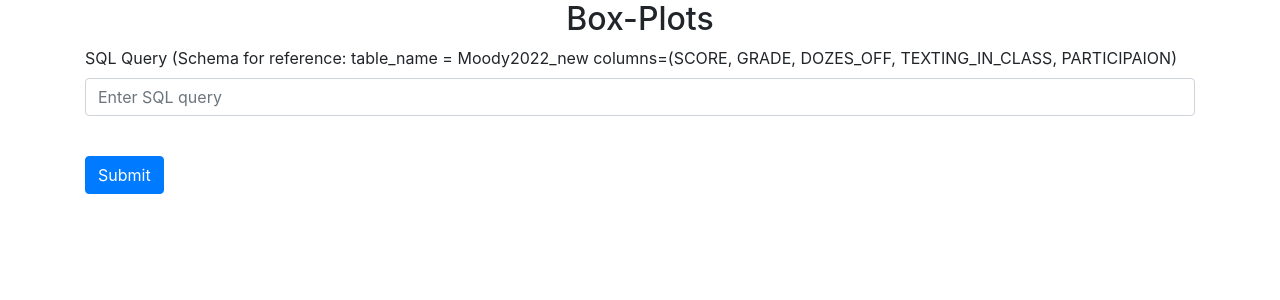
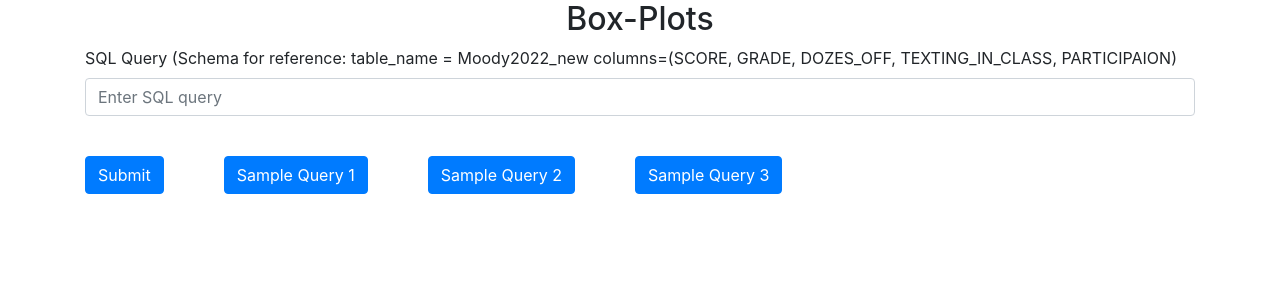
Before and after one commit to tanay-98/box-plots-project, a Flask app: page / in a window 1280 px wide. Shown: the part 56-356 px from the top of the page. Run offline with Flask 2, Linux system fonts and the light colour scheme; some libraries are stand-ins or nearby versions.

Commit message:
Visual Enhancements

```diff
--- a/website/templates/base.html
+++ b/website/templates/base.html
@@ -35,6 +35,18 @@
         </div>
       </div>
     </nav>
+    {% with messages = get_flashed_messages(with_categories=true) %}
+    {% for category, message in messages %}
+        {% if category == 'error' %}
+            <div class="alert alert-danger alter-dismissable fade show" role="alert">
+                {{ message }}
+                <button type="button" class="close" data-dismiss="alert">
+                    <span aria-hidden="true">&times;</span>
+                </button>
+            </div>
+        {% endif %}
+    {% endfor %}
+    {% endwith %}
 
     <div class="container">
       <form method="post">
@@ -52,7 +64,12 @@
           />
         </div>
         <br />
-        <button type="submit" class="btn btn-primary">Submit</button>
+        <button type="submit" class="btn btn-primary" name="submit_btn" value="cq" style="margin-right:5%;">Submit</button>
+        <button type="submit" class="btn btn-primary" name="submit_btn" value="sq1" style="margin-right:5%;">Sample Query 1</button>
+        <button type="submit" class="btn btn-primary" name="submit_btn" value="sq2" style="margin-right:5%;">Sample Query 2</button>
+        <button type="submit" class="btn btn-primary" name="submit_btn" value="sq3" style="margin-right:5%;">Sample Query 3</button>
+
+
       </form>
     </div>
 
--- a/website/views.py
+++ b/website/views.py
@@ -1,7 +1,8 @@
-from flask import Blueprint, render_template, request
+from flask import Blueprint, flash, render_template, request
+from matplotlib.pyplot import legend, title
 from . import mysql
 import pandas as pd
-import plotly.express as px
+import plotly.graph_objects as go
 import json
 import plotly
 
@@ -10,7 +11,8 @@ views = Blueprint('views', __name__)
 @views.route('/', methods=['GET', 'POST'])
 def home():
     if request.method == 'POST':
-        query_s = request.form.get('query')
+        grade_col = {'A':'#1f77b4', 'B':'#ff7f0e', 'C':'#2ca02c', 'D':'#d62728', 'E':'#9467bd', 'F':'#8c564b'}
+
         query_o = "SELECT * FROM Moody2022_new;"
 
         cur = mysql.connection.cursor()
@@ -18,18 +20,44 @@ def home():
         cur.execute(query_o)
         df = pd.DataFrame(cur.fetchall())
         print(len(df))
-        fig = px.box(df, y="SCORE", x="GRADE")
+        fig = go.Figure()
+        for grade in grade_col:
+            fig.add_trace(go.Box(y=df[df.GRADE.eq(grade)]['SCORE'], name=grade,
+            marker_color=grade_col[grade]))
+        fig.update_layout(
+            title=query_o,
+            legend_title="GRADES")
 
         graphJSON_o = json.dumps(fig, cls=plotly.utils.PlotlyJSONEncoder)
 
-        cur.execute(query_s)
-        df = pd.DataFrame(cur.fetchall())
-        print(df.head())
-        fig = px.box(df, y="SCORE", x="GRADE")
+        if request.form['submit_btn'] == 'sq1':
+            query_s = "SELECT * FROM Moody2022_new WHERE DOZES_OFF='always';"
+        elif request.form['submit_btn'] == 'sq2':
+            query_s = "SELECT * FROM Moody2022_new WHERE PARTICIPATION < 0.2;"
+        elif request.form['submit_btn'] == 'sq3':
+            query_s = "SELECT * FROM Moody2022_new WHERE PARTICIPATION > 0.5 and TEXTING_IN_CLASS='never';"
+        else:
+            query_s = request.form.get('query')
 
-        graphJSON_s = json.dumps(fig, cls=plotly.utils.PlotlyJSONEncoder)
+        try:
+
+            cur.execute(query_s)
+            df = pd.DataFrame(cur.fetchall())
+            print(df.head())
+
+            fig = go.Figure()
+            for grade in grade_col:
+                fig.add_trace(go.Box(y=df[df.GRADE.eq(grade)]['SCORE'], name=grade,
+                marker_color=grade_col[grade]))
+            fig.update_layout(
+                title=query_s,
+                legend_title="GRADES")
+
+            graphJSON_s = json.dumps(fig, cls=plotly.utils.PlotlyJSONEncoder)
 
 
-        return render_template("base.html", graphJSON_o=graphJSON_o, graphJSON_s=graphJSON_s)
+            return render_template("base.html", graphJSON_o=graphJSON_o, graphJSON_s=graphJSON_s)
+        except:
+            flash("Incorrect query", category='error')
 
     return render_template("base.html")
```
